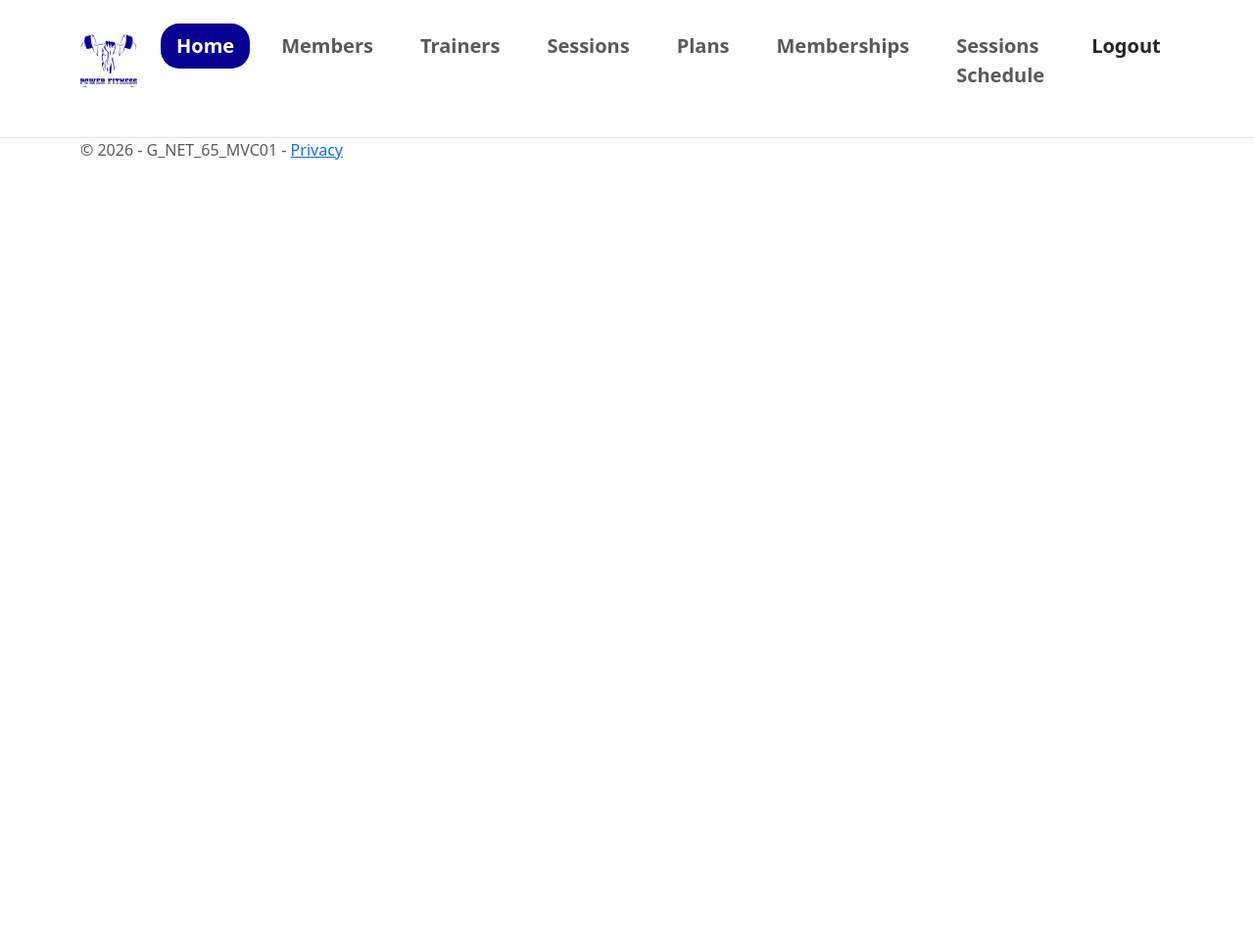
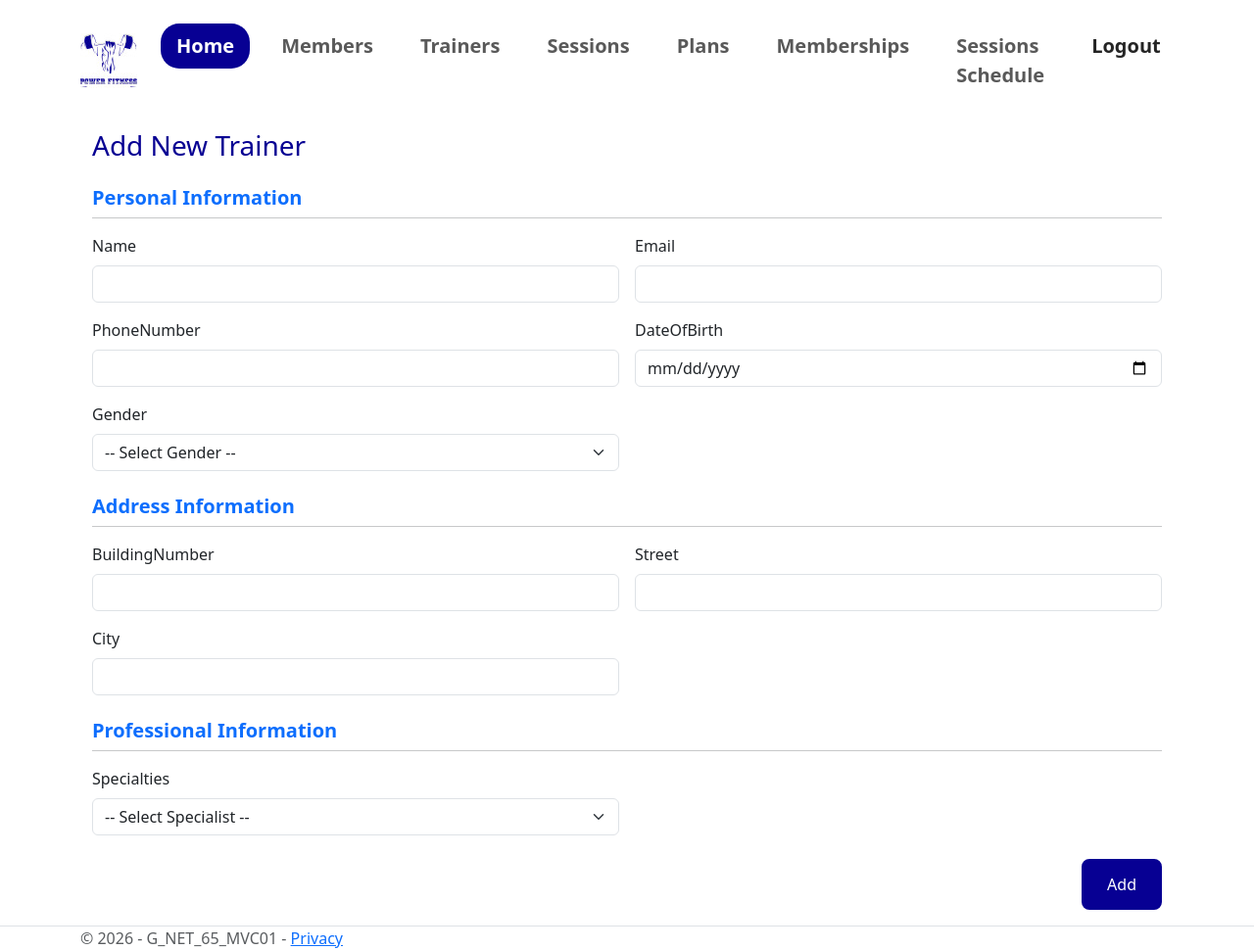
Before and after one commit to Omar-Mohamed-5/G-NET-65-MVC02, an ASP.NET Core app: page /Trainer/Create in a window 1280 px wide. Shown: the whole page at 98% size. Before the commit the page ends 163 px from the top, so only its background shows below. Run offline with ASP.NET Core 8, Linux system fonts and the light colour scheme; some libraries are stand-ins or nearby versions; some web fonts are replaced.

Commit message:
AddTrainerViews01

```diff
--- a/G-NET-65-MVC02-PL/Views/Trainer/Create.cshtml
+++ b/G-NET-65-MVC02-PL/Views/Trainer/Create.cshtml
@@ -1,5 +1,93 @@
-@*
-    For more information on enabling MVC for empty projects, visit https://go.microsoft.com/fwlink/?LinkID=397860
-*@
-@{
-}
+@using G_NET_65_MVC02.DAL.Models.Enums
+@model CreateTrainerView
+<div class="container mt-4">
+    <header class="mb-4">
+        <h3 class="text-primary-color">Add New Trainer</h3>
+    </header>
+
+    <form method="post" asp-action="Create">
+
+        <!-- Trainer Info -->
+        <div class="section-header mb-3">
+            <h5 class="text-primary fw-bold">Personal Information</h5>
+            <hr class="mt-2">
+        </div>
+        <div class="row g-3">
+            <div class="col-12 col-md-6">
+                <label asp-for="Name" class="form-label"></label>
+                <input asp-for="Name" type="text" class="form-control" />
+                <span asp-validation-for="Name" class="text-danger"></span>
+            </div>
+
+            <div class="col-12 col-md-6">
+                <label asp-for="Email" class="form-label"></label>
+                <input asp-for="Email" class="form-control" />
+                <span asp-validation-for="Email" class="text-danger"></span>
+            </div>
+
+            <div class="col-12 col-md-6">
+                <label asp-for="PhoneNumber" class="form-label"></label>
+                <input asp-for="PhoneNumber" class="form-control" />
+                <span asp-validation-for="PhoneNumber" class="text-danger"></span>
+            </div>
+
+            <div class="col-12 col-md-6">
+                <label asp-for="DateOfBirth" class="form-label"></label>
+                <input asp-for="DateOfBirth" class="form-control" type="date" />
+                <span asp-validation-for="DateOfBirth" class="text-danger"></span>
+            </div>
+
+            <div class="col-12 col-md-6">
+                <label asp-for="Gender" class="form-label"></label>
+                <select asp-for="Gender" asp-items="Html.GetEnumSelectList<Gender>()" class="form-select">
+                    <option value="">-- Select Gender --</option>
+                </select>
+                <span asp-validation-for="Gender" class="text-danger"></span>
+            </div>
+
+        </div>
+        <div class="section-header mb-3 mt-4">
+            <h5 class="text-primary fw-bold">Address Information</h5>
+            <hr class="mt-2">
+        </div>
+        <div class="row g-3">
+
+            <div class="col-12 col-md-6">
+                <label asp-for="BuildingNumber" class="form-label"></label>
+                <input asp-for="BuildingNumber" class="form-control" />
+                <span asp-validation-for="BuildingNumber" class="text-danger"></span>
+            </div>
+
+            <div class="col-12 col-md-6">
+                <label asp-for="Street" class="form-label"></label>
+                <input asp-for="Street" class="form-control" />
+                <span asp-validation-for="Street" class="text-danger"></span>
+            </div>
+            <div class="col-12 col-md-6">
+                <label asp-for="City" class="form-label"></label>
+                <input asp-for="City" class="form-control" />
+                <span asp-validation-for="City" class="text-danger"></span>
+            </div>
+        </div>
+        <!-- Professional Information -->
+        <div class="section-header mb-3 mt-4">
+            <h5 class="text-primary fw-bold">Professional Information</h5>
+            <hr class="mt-2">
+        </div>
+        <div class="row g-3">
+
+            <div class="col-12 col-md-6">
+                <label asp-for="Specialties" class="form-label"></label>
+                <select asp-for="Specialties" asp-items="Html.GetEnumSelectList<Specialties>()" class="form-select">
+                    <option value="">-- Select Specialist --</option>
+                </select>
+                <span asp-validation-for="Specialties" class="text-danger"></span>
+            </div>
+        </div>
+
+        <footer class="d-flex justify-content-end mt-4">
+            <button type="submit" class="btn btn-fill">Add</button>
+        </footer>
+    </form>
+
+</div>
--- a/G-NET-65-MVC02-PL/Views/Trainer/TrainerDetails.cshtml
+++ b/G-NET-65-MVC02-PL/Views/Trainer/TrainerDetails.cshtml
@@ -1,4 +1,4 @@
-@Model TrainerViewModel
+@model TrainerViewModel
 <div class="container mt-5">
     <div class="row justify-content-center">
         <div class="col-md-6">
@@ -29,7 +29,7 @@
                                 </div>
                                 <div>
                                     <h6 class="mb-0 text-muted">Phone</h6>
-                                    <p class="mb-0 fw-bold">@Model.Phone</p>
+                                    <p class="mb-0 fw-bold">@Model.PhoneNumber</p>
                                 </div>
                             </div>
                         </div>
```
